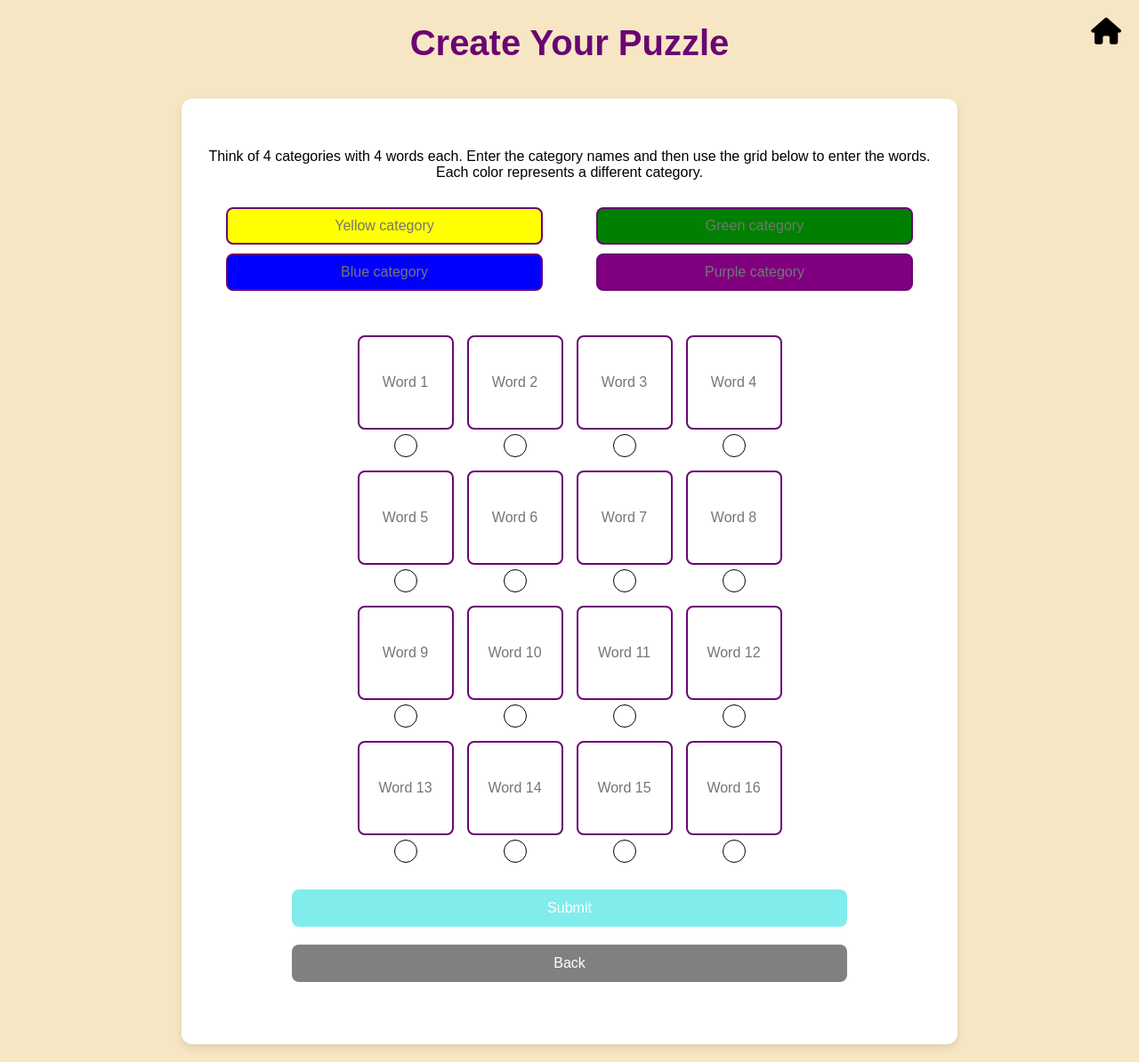
After one commit to shaumikkhanna/starnim, a Flask app: page /connections/create in a window 1280 px wide. The commit adds this page. Shown: the whole page at 89% size. Run offline with Flask 3, Linux system fonts and the light colour scheme.

Commit message:
added connections creation page

```diff
--- a/app.py
+++ b/app.py
@@ -1,11 +1,12 @@
 from flask import Flask, render_template
 from starnim.starnim import starnim_bp
+from connections.connections import connections_bp
 
 
-app = Flask(__name__)
+app = Flask(__name__, static_folder='static', template_folder='templates')
 
-
-app.register_blueprint(starnim_bp, url_prefix='/starnim', static_folder='starnim/static', template_folder='starnim/templates')
+app.register_blueprint(connections_bp, url_prefix='/connections')
+app.register_blueprint(starnim_bp, url_prefix='/starnim')
 
 
 @app.route('/')
--- /dev/null
+++ b/connections/connections.py
@@ -0,0 +1,60 @@
+from flask import Blueprint, render_template, request, jsonify, render_template, url_for
+import json
+import os
+
+
+connections_bp = Blueprint('connections', __name__, static_folder='static', template_folder='templates')
+
+
+@connections_bp.route('/')
+def home():
+    return render_template('connections_start.html')
+
+
+@connections_bp.route('/create', methods=['GET', 'POST'])
+def create():
+    return render_template('connections_create.html')
+
+
+@connections_bp.route('/save-puzzle', methods=['POST'])
+def save_puzzle():
+    print('Saving puzzle...')
+    data = request.get_json()
+    game_code = data['game_code']
+
+    # Check if puzzles.json exists; if not, create it
+    if not os.path.exists('puzzles.json'):
+        with open('puzzles.json', 'w') as f:
+            json.dump({}, f)
+
+    # Load existing puzzles
+    with open('puzzles.json', 'r') as f:
+        puzzles = json.load(f)
+
+    # Add new puzzle
+    puzzles[game_code] = data
+
+    # Save back to puzzles.json
+    with open('puzzles.json', 'w') as f:
+        json.dump(puzzles, f, indent=4)
+
+    return jsonify({"message": "Puzzle saved successfully!"})
+
+
+@connections_bp.route('/play/<game_code>')
+def play_puzzle(game_code):
+    # Check if puzzles.json exists
+    if not os.path.exists('puzzles.json'):
+        return "No puzzles found!", 404
+
+    # Load puzzles
+    with open('puzzles.json', 'r') as f:
+        puzzles = json.load(f)
+
+    # Check if the game code exists
+    puzzle = puzzles.get(game_code.upper())
+    if not puzzle:
+        return f"Puzzle with game code {game_code} not found!", 404
+
+    # Pass puzzle data to template
+    return render_template('connections_play.html', puzzle=puzzle)
--- /dev/null
+++ b/connections/static/connections_style.css
@@ -0,0 +1,63 @@
+body {
+	display: flex;
+	justify-content: center;
+	align-items: center;
+	height: 100vh;
+	background-color: #f7e6c4;
+	font-family: Arial, sans-serif;
+	margin: 0;
+}
+.container {
+	text-align: center;
+}
+.title {
+	font-size: 2.5rem;
+	color: #6a0572;
+	margin-bottom: 80px;
+}
+.card {
+	background: #ffffff;
+	padding: 30px;
+	border-radius: 12px;
+	box-shadow: 0 4px 10px rgba(0, 0, 0, 0.1);
+	display: flex;
+	flex-direction: column;
+	align-items: center;
+	width: 320px;
+}
+.button {
+	width: 100%;
+	padding: 12px;
+	margin: 10px 0;
+	border: none;
+	border-radius: 8px;
+	font-size: 1rem;
+	cursor: pointer;
+	transition: background 0.3s;
+}
+.create {
+	background-color: #a29bfe;
+	color: white;
+}
+.create:hover {
+	background-color: #6c5ce7;
+}
+.input-container {
+	display: flex;
+	flex-direction: column;
+	width: 100%;
+}
+.input {
+	padding: 10px;
+	border: 2px solid #6a0572;
+	border-radius: 8px;
+	font-size: 1rem;
+	text-align: center;
+}
+.play {
+	background-color: #81ecec;
+	color: white;
+}
+.play:hover {
+	background-color: #00cec9;
+}
--- /dev/null
+++ b/connections/templates/connections_create.html
@@ -0,0 +1,278 @@
+{% extends "connections_template.html" %} {% block title %}Create Custom Game{%
+endblock %} {% block content %}
+
+<div class="container">
+	<h1 class="title" style="margin-top: 400px; margin-bottom: 40px">
+		Create Your Puzzle
+	</h1>
+
+	<div id="gridContainer" class="card">
+		<div class="category-inputs">
+			<p class="instruction" style="margin-bottom: 30px">
+				Think of 4 categories with 4 words each. Enter the category
+				names and then use the grid below to enter the words. <br />
+				Each color represents a different category.
+			</p>
+			<div class="category-row">
+				<input
+					type="text"
+					class="category-input yellow"
+					placeholder="Yellow category"
+				/>
+				<input
+					type="text"
+					class="category-input green"
+					placeholder="Green category"
+				/>
+			</div>
+			<div class="category-row">
+				<input
+					type="text"
+					class="category-input blue"
+					placeholder="Blue category"
+				/>
+				<input
+					type="text"
+					class="category-input purple"
+					placeholder="Purple category"
+				/>
+			</div>
+		</div>
+		<div id="grid" class="grid"></div>
+
+		<button
+			class="button play"
+			onclick="submitGame()"
+			style="margin-top: 30px"
+		>
+			Submit
+		</button>
+		<button class="button back" onclick="goBack()">Back</button>
+		<p id="gameCodeDisplay" class="game-code"></p>
+	</div>
+</div>
+
+<style>
+	.button {
+		width: 75%;
+	}
+	.container {
+		padding: 20px;
+	}
+	.card {
+		width: 65vw;
+		display: flex;
+		flex-direction: column;
+		align-items: center;
+		justify-content: flex-start;
+		padding: 20px;
+		margin-top: 20px;
+	}
+	.grid {
+		display: grid;
+		grid-template-columns: repeat(4, 1fr);
+		gap: 15px;
+		margin-top: 20px;
+	}
+	.grid-item {
+		position: relative;
+		display: flex;
+		flex-direction: column;
+		align-items: center;
+	}
+	.input-box {
+		width: 100px;
+		height: 100px;
+		border: 2px solid #6a0572;
+		border-radius: 8px;
+		font-size: 1rem;
+		text-align: center;
+		background-color: white;
+		display: flex;
+		align-items: center;
+		justify-content: center;
+	}
+	.color-toggle {
+		margin-top: 5px;
+		cursor: pointer;
+		width: 24px;
+		height: 24px;
+		border-radius: 50%;
+		border: 1px solid black;
+	}
+	.category-inputs {
+		margin: 20px 0;
+		width: 100%;
+		display: flex;
+		flex-direction: column;
+		align-items: center;
+	}
+	.category-row {
+		display: flex;
+		justify-content: space-around;
+		width: 100%;
+		margin-bottom: 10px;
+	}
+	.category-input {
+		width: 40%;
+		padding: 10px;
+		border: 2px solid #6a0572;
+		border-radius: 8px;
+		font-size: 1rem;
+		text-align: center;
+		color: white;
+	}
+	.yellow {
+		background-color: yellow;
+		color: black;
+	}
+	.green {
+		background-color: green;
+	}
+	.blue {
+		background-color: blue;
+	}
+	.purple {
+		background-color: purple;
+	}
+
+	.button.back {
+		background-color: grey;
+		color: white;
+		margin-top: 10px;
+		padding: 12px 24px;
+		border: none;
+		border-radius: 8px;
+		font-size: 1rem;
+		cursor: pointer;
+		transition: background 0.3s;
+	}
+	.button.back:hover {
+		background-color: darkgrey;
+	}
+	.game-code {
+		margin-top: 20px;
+		font-size: 1.2rem;
+		font-weight: bold;
+	}
+</style>
+
+<script>
+	const colors = ["yellow", "green", "blue", "purple", "white"];
+	let colorCounts = { yellow: 0, green: 0, blue: 0, purple: 0 };
+
+	function createGrid() {
+		let grid = document.getElementById("grid");
+		grid.innerHTML = "";
+
+		for (let i = 0; i < 16; i++) {
+			let div = document.createElement("div");
+			div.className = "grid-item";
+
+			let input = document.createElement("input");
+			input.type = "text";
+			input.className = "input-box";
+			input.placeholder = `Word ${i + 1}`;
+			input.dataset.index = i;
+
+			let toggle = document.createElement("div");
+			toggle.className = "color-toggle";
+			toggle.dataset.index = i;
+			toggle.onclick = function () {
+				cycleColor(input);
+			};
+
+			div.appendChild(input);
+			div.appendChild(toggle);
+			grid.appendChild(div);
+		}
+	}
+
+	function cycleColor(input) {
+		let currentColor = input.style.backgroundColor || "white";
+		let index = colors.indexOf(currentColor);
+		let newColor = colors[(index + 1) % colors.length];
+
+		colorCounts[currentColor] = Math.max(
+			0,
+			(colorCounts[currentColor] || 0) - 1
+		);
+		colorCounts[newColor] = (colorCounts[newColor] || 0) + 1;
+		input.style.backgroundColor = newColor;
+	}
+
+	function submitGame() {
+		let inputs = document.querySelectorAll(".input-box");
+		let categoryInputs = document.querySelectorAll(".category-input");
+		let puzzleData = [];
+		let words = [];
+		let categories = {};
+
+		for (let input of inputs) {
+			let word = input.value.trim();
+			let color = input.style.backgroundColor;
+
+			if (word === "") {
+				alert("Please fill in all fields before submitting.");
+				return;
+			}
+			if (words.includes(word.toLowerCase())) {
+				alert("All words must be unique.");
+				return;
+			}
+			words.push(word.toLowerCase());
+
+			puzzleData.push({ word: word, category: color });
+		}
+
+		for (let color of colors) {
+			if (color == "white") {
+				continue;
+			}
+			if (colorCounts[color] !== 4) {
+				alert("Each color must be used exactly 4 times.");
+				return;
+			}
+		}
+
+		for (let i = 0; i < categoryInputs.length; i++) {
+			let input = categoryInputs[i];
+			let colorClass = colors.find((color) =>
+				input.classList.contains(color)
+			);
+			let categoryName = input.value.trim();
+
+			if (categoryName === "") {
+				alert("Please fill in all category names.");
+				return;
+			}
+			categories[colorClass] = categoryName;
+		}
+
+		const gameCode = Math.random().toString(36).substr(2, 6).toUpperCase();
+
+		fetch("/connections/save-puzzle", {
+			method: "POST",
+			headers: { "Content-Type": "application/json" },
+			body: JSON.stringify({
+				game_code: gameCode,
+				puzzle: puzzleData,
+				categories: categories,
+			}),
+		})
+			.then((response) => response.json())
+			.then((data) => {
+				document.getElementById(
+					"gameCodeDisplay"
+				).innerText = `Game Code: ${gameCode}`;
+			})
+			.catch((error) => console.error("Error:", error));
+	}
+
+	function goBack() {
+		window.history.back();
+	}
+
+	window.onload = createGrid;
+</script>
+{% endblock %}
--- a/starnim/templates/template.html
+++ b/connections/templates/connections_template.html
@@ -3,8 +3,14 @@
 	<head>
 		<meta charset="UTF-8" />
 		<title>{% block title %} {% endblock %}</title>
-		<link rel="stylesheet" href="/static/global_style.css" />
-		<link rel="stylesheet" href="/starnim/static/style.css" />
+		<link
+			rel="stylesheet"
+			href="{{ url_for('static', filename='global_style.css') }}"
+		/>
+		<link
+			rel="stylesheet"
+			href="{{ url_for('connections.static', filename='connections_style.css') }}"
+		/>
 		<!-- Favicon links -->
 		<link
 			rel="apple-touch-icon"
--- a/starnim/starnim.py
+++ b/starnim/starnim.py
@@ -7,12 +7,12 @@ starnim_bp = Blueprint('starnim', __name__, static_folder='static', template_fol
 
 @starnim_bp.route('/')
 def home():
-    return render_template('start.html')
+    return render_template('starnim_start.html')
 
 
 @starnim_bp.route('/game', methods=['GET', 'POST'])
 def game():
-    return render_template('game.html')
+    return render_template('starnim_game.html')
 
 
 @starnim_bp.route('/computer-move', methods=['POST'])
--- a/starnim/templates/game.html
+++ b/starnim/templates/starnim_game.html
@@ -1,5 +1,5 @@
-{% extends "template.html" %} {% block title %} Starnim {% endblock %} {% block
-content %}
+{% extends "starnim_template.html" %} {% block title %} Starnim {% endblock %}
+{% block content %}
 <div id="game-board">
 	<div id="app">
 		<div class="container">
@@ -28,6 +28,6 @@ content %}
 >
 	😢
 </div>
-<script src="/starnim/static/script.js"></script>
+<script src="{{ url_for('starnim.static', filename='script.js') }}"></script>
 <script src="https://cdn.jsdelivr.net/npm/canvas-confetti@1"></script>
 {% endblock %}
--- a/starnim/templates/start.html
+++ b/starnim/templates/starnim_start.html
@@ -1,5 +1,5 @@
-{% extends "template.html" %} {% block title %} Starnim {% endblock %} {% block
-content %}
+{% extends "starnim_template.html" %} {% block title %} Starnim {% endblock %}
+{% block content %}
 <div
 	class="center"
 	style="
@@ -48,5 +48,5 @@ content %}
 		};
 	});
 </script>
-<script src="/starnim/static/script.js"></script>
+<script src="{{ url_for('starnim.static', filename='script.js') }}"></script>
 {% endblock %}
```
Also changed, not shown: connections/templates/connections_play.html (added, +39 -0 lines), connections/templates/connections_start.html (added, +35 -0 lines), starnim/templates/starnim_template.html (added, +53 -0 lines), templates/index.html (+12 -3 lines).
